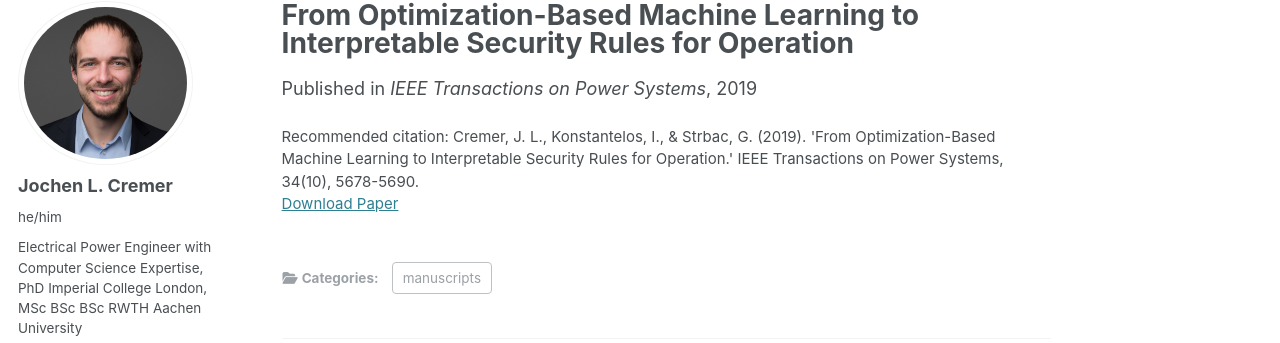
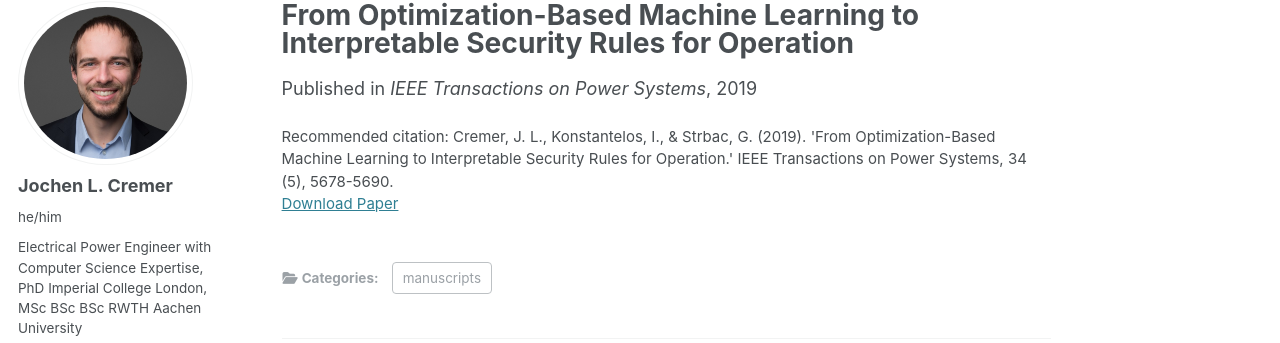
Before and after one commit to JochenC/JochenC.github.io, a Jekyll site: the page built from _publications/2019-10-01-optimization-ml-security-rules.md, in a window 1280 px wide and 1045 px high. Shown: the part 105-448 px from the top of the window. Built offline with Jekyll 4.4.1, drawn with Linux system fonts in a browser that asks for light colours; some web fonts are replaced.

Commit message:
Update 2019-10-01-optimization-ml-security-rules.md

```diff
--- a/_publications/2019-10-01-optimization-ml-security-rules.md
+++ b/_publications/2019-10-01-optimization-ml-security-rules.md
@@ -4,8 +4,8 @@ collection: publications
 category: manuscripts
 permalink: /publication/2019-10-01-optimization-ml-security-rules
 excerpt: "This study develops interpretable security rules for power system operation using optimization-based machine learning techniques. The framework bridges the gap between machine learning models and operational insights."
-date: 2019-10-01
+date: 2019-09-01
 venue: "IEEE Transactions on Power Systems"
 paperurl: https://doi.org/10.1109/tpwrs.2019.2911598
-citation: "Cremer, J. L., Konstantelos, I., & Strbac, G. (2019). 'From Optimization-Based Machine Learning to Interpretable Security Rules for Operation.' IEEE Transactions on Power Systems, 34(10), 5678-5690."
+citation: "Cremer, J. L., Konstantelos, I., & Strbac, G. (2019). 'From Optimization-Based Machine Learning to Interpretable Security Rules for Operation.' IEEE Transactions on Power Systems, 34 (5), 5678-5690."
 ---
```
